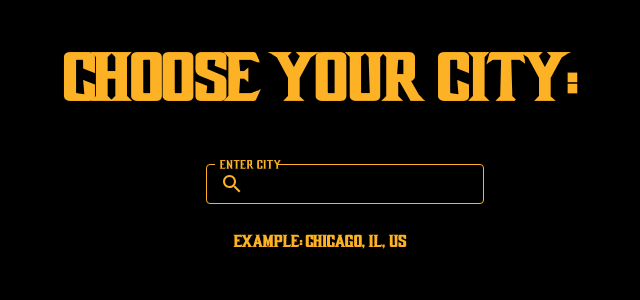
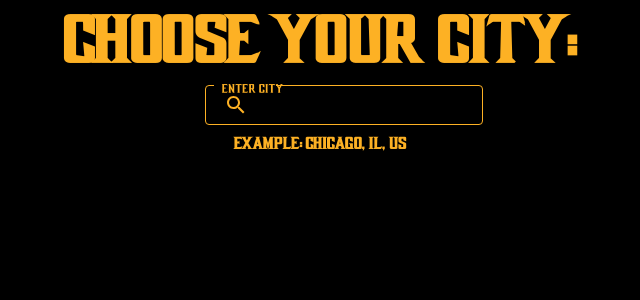
Before and after one commit to crumler/Mortal-Kombat-WeatherApp, a React (Create React App) app: page / in a window 1280 px wide. Shown: the top 300 px of the page, without its empty margins (320-960 px from the left). Built offline with nearby package versions, Linux system fonts and the light colour scheme.

Commit message:
margin / padding reset

```diff
--- a/src/App.css
+++ b/src/App.css
@@ -1,6 +1,11 @@
 @font-face {
   font-family: "Mortal Kombat";
   src: url(./assets/Mortal-Kombat-MK11.otf);
+}
+
+* {
+  padding: 0;
+  margin: 0;
 }
 
 body {
@@ -9,14 +14,13 @@ body {
   color: #fdb124;
 }
 
-h2 {
-  margin: 0;
-  padding: 0;
-}
-
 .container {
   display: grid;
   max-width: 1750px;
+}
+
+.container div {
+  margin: 5px;
 }
 
 .cityChoose {
```
Also changed, not shown: 1 other file (tests, documents, lock files or other folders).
